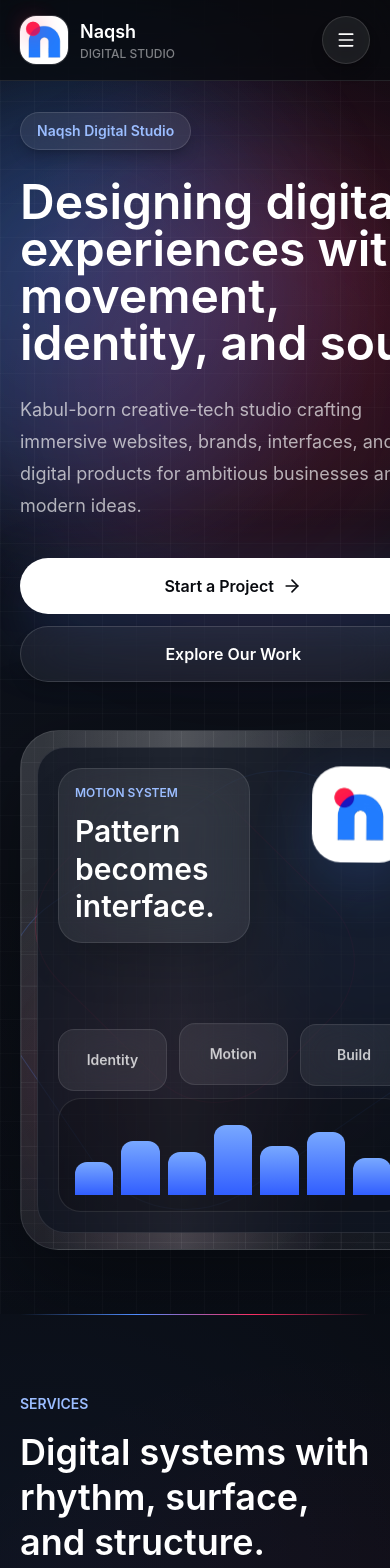
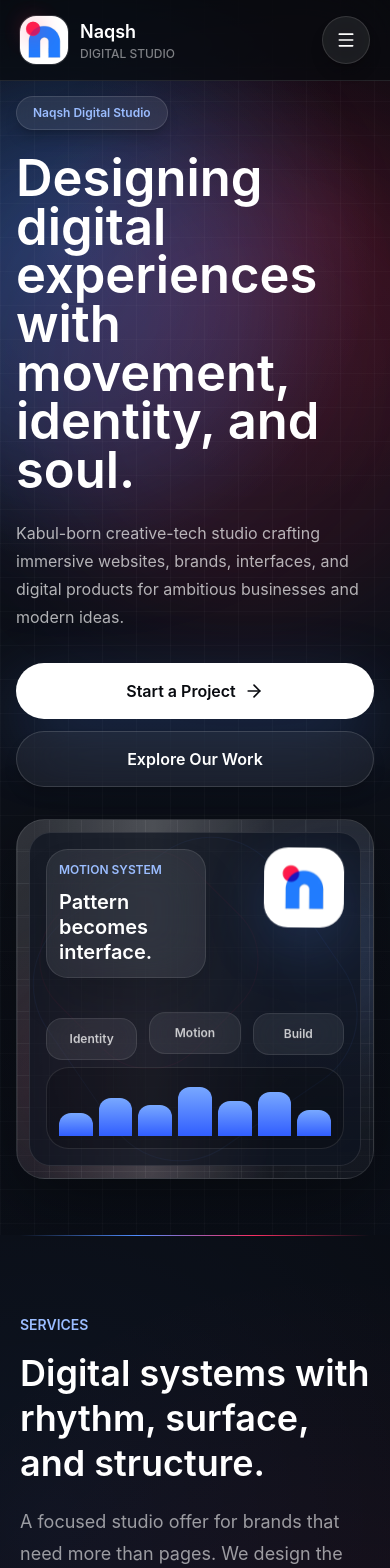
Before and after one commit to Ferdows-Ahmadi/naqsh-dev, a React (Vite) app: page / in a window 390 px wide. Shown: the top 1568 px of the page. Built offline with nearby package versions, Linux system fonts and the light colour scheme.

Commit message:
Improve mobile hero and footer design

```diff
--- a/src/App.jsx
+++ b/src/App.jsx
@@ -52,6 +52,11 @@
 }
 
 const contactLinks = [contact.whatsapp, contact.instagram, contact.facebook, contact.email]
+
+const founders = [
+  ['Ahmad Ferdows Ahmadi', 'ferdowsahmadi@naqsh.dev'],
+  ['Ahmad Rishad Haidari', 'rishadhaidari@naqsh.dev'],
+]
 
 const navItems = [
   ['Services', '#services'],
@@ -314,18 +319,18 @@
   return (
     <section
       id="top"
-      className="relative min-h-screen overflow-hidden px-5 pb-16 pt-28 sm:px-7 lg:px-10"
+      className="relative min-h-[100svh] overflow-hidden px-4 pb-14 pt-24 sm:px-7 sm:pt-28 lg:px-10"
       onPointerMove={handlePointerMove}
       onPointerLeave={resetPointer}
     >
       <CinematicField deepX={deepX} deepY={deepY} visualX={visualX} visualY={visualY} />
-      <div className="relative mx-auto grid min-h-[calc(100vh-7rem)] max-w-7xl items-center gap-12 lg:grid-cols-[0.96fr_1.04fr]">
-        <motion.div style={{ x: textX, y: textY }} className="relative z-10">
+      <div className="relative mx-auto grid min-h-[calc(100svh-6rem)] w-full max-w-7xl items-center gap-8 sm:gap-12 lg:grid-cols-[0.96fr_1.04fr]">
+        <motion.div style={{ x: textX, y: textY }} className="relative z-10 min-w-0">
           <motion.p
             initial={{ opacity: 0, y: 24, filter: 'blur(10px)' }}
             animate={{ opacity: 1, y: 0, filter: 'blur(0px)' }}
             transition={{ type: 'spring', stiffness: 80, damping: 18, delay: 0.08 }}
-            className="inline-flex rounded-full border border-white/12 bg-white/8 px-4 py-2 text-sm font-semibold text-[#9bbdff] shadow-lg shadow-black/20 backdrop-blur-xl"
+            className="inline-flex max-w-full rounded-full border border-white/12 bg-white/8 px-4 py-2 text-xs font-semibold text-[#9bbdff] shadow-lg shadow-black/20 backdrop-blur-xl sm:text-sm"
           >
             Naqsh Digital Studio
           </motion.p>
@@ -333,7 +338,7 @@
             initial={{ opacity: 0, y: 42, filter: 'blur(14px)' }}
             animate={{ opacity: 1, y: 0, filter: 'blur(0px)' }}
             transition={{ type: 'spring', stiffness: 62, damping: 18, delay: 0.18 }}
-            className="mt-7 max-w-5xl text-5xl font-semibold leading-[0.98] text-white sm:text-6xl lg:text-8xl"
+            className="mt-6 max-w-5xl text-[clamp(2.75rem,13vw,5.8rem)] font-semibold leading-[0.96] text-white sm:mt-7 sm:text-6xl lg:text-8xl"
           >
             Designing digital experiences with movement, identity, and soul.
           </motion.h1>
@@ -341,7 +346,7 @@
             initial={{ opacity: 0, y: 28 }}
             animate={{ opacity: 1, y: 0 }}
             transition={{ type: 'spring', stiffness: 72, damping: 20, delay: 0.32 }}
-            className="mt-7 max-w-2xl text-lg leading-8 text-white/66 sm:text-xl"
+            className="mt-6 max-w-2xl text-base leading-7 text-white/68 sm:mt-7 sm:text-xl sm:leading-8"
           >
             Kabul-born creative-tech studio crafting immersive websites, brands, interfaces,
             and digital products for ambitious businesses and modern ideas.
@@ -350,18 +355,18 @@
             initial={{ opacity: 0, y: 24 }}
             animate={{ opacity: 1, y: 0 }}
             transition={{ type: 'spring', stiffness: 80, damping: 18, delay: 0.42 }}
-            className="mt-9 grid gap-3 sm:flex"
+            className="mt-8 grid gap-3 sm:mt-9 sm:flex"
           >
             <MagneticLink
               href="#contact"
-              className="inline-flex min-h-14 items-center justify-center gap-2 rounded-full bg-white px-7 text-base font-semibold text-[#080a0f] shadow-[0_24px_70px_rgba(79,140,255,0.24)] transition hover:bg-[#eef4ff] focus-visible:outline focus-visible:outline-2 focus-visible:outline-offset-4 focus-visible:outline-[#4f8cff]"
+              className="inline-flex min-h-14 w-full items-center justify-center gap-2 rounded-full bg-white px-7 text-base font-semibold text-[#080a0f] shadow-[0_24px_70px_rgba(79,140,255,0.24)] transition hover:bg-[#eef4ff] focus-visible:outline focus-visible:outline-2 focus-visible:outline-offset-4 focus-visible:outline-[#4f8cff] sm:w-auto"
             >
               Start a Project
               <ArrowRight className="h-5 w-5" />
             </MagneticLink>
             <MagneticLink
               href="#work"
-              className="inline-flex min-h-14 items-center justify-center rounded-full border border-white/14 bg-white/[0.055] px-7 text-base font-semibold text-white shadow-lg shadow-black/20 backdrop-blur-xl transition hover:border-white/28 hover:bg-white/10 focus-visible:outline focus-visible:outline-2 focus-visible:outline-offset-4 focus-visible:outline-[#4f8cff]"
+              className="inline-flex min-h-14 w-full items-center justify-center rounded-full border border-white/14 bg-white/[0.055] px-7 text-base font-semibold text-white shadow-lg shadow-black/20 backdrop-blur-xl transition hover:border-white/28 hover:bg-white/10 focus-visible:outline focus-visible:outline-2 focus-visible:outline-offset-4 focus-visible:outline-[#4f8cff] sm:w-auto"
             >
               Explore Our Work
             </MagneticLink>
@@ -373,7 +378,7 @@
           initial={{ opacity: 0, y: 36, scale: 0.96, filter: 'blur(12px)' }}
           animate={{ opacity: 1, y: 0, scale: 1, filter: 'blur(0px)' }}
           transition={{ type: 'spring', stiffness: 58, damping: 18, delay: 0.22 }}
-          className="relative mx-auto w-full max-w-[560px] lg:max-w-none"
+          className="relative mx-auto w-full max-w-[25rem] sm:max-w-[560px] lg:max-w-none"
         >
           <HeroSystem deepX={deepX} deepY={deepY} />
         </motion.div>
@@ -384,28 +389,28 @@
 
 function HeroSystem({ deepX, deepY }) {
   return (
-    <div className="relative aspect-[0.82] min-h-[520px] overflow-hidden rounded-[2.4rem] border border-white/10 bg-[linear-gradient(145deg,rgba(255,255,255,0.16),rgba(255,255,255,0.04))] p-4 shadow-[0_30px_100px_rgba(0,0,0,0.42)] backdrop-blur-xl sm:aspect-square">
+    <div className="relative h-[360px] max-h-[72svh] w-full overflow-hidden rounded-[1.8rem] border border-white/10 bg-[linear-gradient(145deg,rgba(255,255,255,0.15),rgba(255,255,255,0.035))] p-3 shadow-[0_24px_80px_rgba(0,0,0,0.38)] backdrop-blur-xl sm:aspect-square sm:h-auto sm:min-h-[520px] sm:rounded-[2.4rem] sm:p-4 lg:aspect-[0.9] lg:min-h-[600px]">
       <motion.div
         aria-hidden="true"
         animate={{ rotate: 360 }}
         transition={{ duration: 44, repeat: Infinity, ease: 'linear' }}
-        className="absolute left-1/2 top-1/2 h-[82%] w-[82%] -translate-x-1/2 -translate-y-1/2 rounded-[7rem] border border-[#4f8cff]/24"
+        className="absolute left-1/2 top-1/2 h-[78%] w-[78%] -translate-x-1/2 -translate-y-1/2 rounded-[5rem] border border-[#4f8cff]/24 sm:h-[82%] sm:w-[82%] sm:rounded-[7rem]"
       />
       <motion.div
         aria-hidden="true"
         animate={{ rotate: -360 }}
         transition={{ duration: 54, repeat: Infinity, ease: 'linear' }}
-        className="absolute left-[12%] top-[12%] h-[58%] w-[58%] rounded-[5rem] border border-[#ff2b5d]/18"
+        className="absolute left-[10%] top-[12%] h-[54%] w-[54%] rounded-[4rem] border border-[#ff2b5d]/18 sm:left-[12%] sm:h-[58%] sm:w-[58%] sm:rounded-[5rem]"
       />
       <motion.div
         aria-hidden="true"
         style={{ x: deepX, y: deepY }}
-        className="absolute -right-10 top-20 h-56 w-56 rounded-full bg-[#4f8cff]/24 blur-3xl"
+        className="absolute -right-12 top-12 h-40 w-40 rounded-full bg-[#4f8cff]/24 blur-3xl sm:-right-10 sm:top-20 sm:h-56 sm:w-56"
       />
       <motion.div
         aria-hidden="true"
         style={{ x: deepX, y: deepY }}
-        className="absolute bottom-10 left-4 h-64 w-64 rounded-full bg-[#ff2b5d]/14 blur-3xl"
+        className="absolute bottom-4 left-0 h-44 w-44 rounded-full bg-[#ff2b5d]/14 blur-3xl sm:bottom-10 sm:left-4 sm:h-64 sm:w-64"
       />
       <div className="absolute inset-0 bg-[linear-gradient(90deg,rgba(255,255,255,0.055)_1px,transparent_1px),linear-gradient(0deg,rgba(255,255,255,0.045)_1px,transparent_1px)] bg-[length:32px_32px]" />
       <motion.div
@@ -415,19 +420,19 @@
         className="absolute inset-y-0 w-2/3 bg-[linear-gradient(90deg,transparent,rgba(255,255,255,0.16),transparent)]"
       />
 
-      <div className="relative flex h-full flex-col justify-between overflow-hidden rounded-[1.75rem] border border-white/10 bg-[#0e1420]/72 p-5">
+      <div className="relative flex h-full flex-col justify-between overflow-hidden rounded-[1.35rem] border border-white/10 bg-[#0e1420]/72 p-4 sm:rounded-[1.75rem] sm:p-5">
         <div className="flex items-start justify-between gap-4">
           <motion.div
             whileHover={{ y: -4, rotate: -1 }}
-            className="max-w-48 rounded-[1.5rem] border border-white/10 bg-white/[0.07] p-4 shadow-2xl shadow-black/20 backdrop-blur-xl"
+            className="max-w-[10rem] rounded-[1.35rem] border border-white/10 bg-white/[0.07] p-3 shadow-2xl shadow-black/20 backdrop-blur-xl sm:max-w-48 sm:rounded-[1.5rem] sm:p-4"
           >
             <p className="text-xs font-semibold uppercase text-[#9bbdff]">Motion system</p>
-            <p className="mt-3 text-3xl font-semibold leading-tight">Pattern becomes interface.</p>
+            <p className="mt-3 text-xl font-semibold leading-tight sm:text-3xl">Pattern becomes interface.</p>
           </motion.div>
           <motion.div
             animate={{ y: [0, -10, 0], rotate: [0, 3, 0] }}
             transition={{ duration: 6, repeat: Infinity, ease: 'easeInOut' }}
-            className="h-24 w-24 rounded-[1.8rem] border border-white/10 bg-white p-3 shadow-[0_20px_60px_rgba(79,140,255,0.18)]"
+            className="h-20 w-20 rounded-[1.5rem] border border-white/10 bg-white p-2.5 shadow-[0_20px_60px_rgba(79,140,255,0.18)] sm:h-24 sm:w-24 sm:rounded-[1.8rem] sm:p-3"
           >
             <img
               src={`${import.meta.env.BASE_URL}naqsh-icon.jpeg`}
@@ -445,14 +450,14 @@
                 key={label}
                 animate={{ y: [0, index % 2 ? -6 : 6, 0] }}
                 transition={{ duration: 5 + index, repeat: Infinity, ease: 'easeInOut' }}
-                className="rounded-2xl border border-white/10 bg-white/[0.07] px-3 py-5 text-center text-sm font-semibold text-white/76 backdrop-blur-xl"
+                className="rounded-2xl border border-white/10 bg-white/[0.07] px-2 py-3 text-center text-xs font-semibold text-white/76 backdrop-blur-xl sm:px-3 sm:py-5 sm:text-sm"
               >
                 {label}
               </motion.div>
             ))}
           </div>
-          <div className="rounded-[1.4rem] border border-white/10 bg-black/20 p-4">
-            <div className="flex h-20 items-end gap-2">
+          <div className="rounded-[1.4rem] border border-white/10 bg-black/20 p-3 sm:p-4">
+            <div className="flex h-14 items-end gap-1.5 sm:h-20 sm:gap-2">
               {[48, 72, 56, 88, 62, 80, 50].map((height, index) => (
                 <motion.span
                   key={index}
@@ -479,13 +484,14 @@
     >
       <div className="mt-10 grid gap-4 sm:grid-cols-2 lg:grid-cols-3">
         {services.map((service, index) => (
-          <KineticCard key={service.title} index={index} className="group min-h-72 rounded-[2rem] border border-white/10 bg-white/[0.055] p-6 shadow-2xl shadow-black/10 backdrop-blur-xl">
-            <div className="mb-8 flex h-14 w-14 items-center justify-center rounded-2xl bg-[linear-gradient(135deg,rgba(79,140,255,0.28),rgba(255,43,93,0.14))] text-[#b9d0ff]">
+          <KineticCard key={service.title} index={index} className="group relative min-h-64 overflow-hidden rounded-[2rem] border border-white/[0.09] bg-white/[0.035] p-6 shadow-[0_18px_70px_rgba(0,0,0,0.14)] backdrop-blur-2xl">
+            <div className="pointer-events-none absolute inset-0 bg-[radial-gradient(circle_at_22%_12%,rgba(79,140,255,0.14),transparent_34%),linear-gradient(135deg,rgba(255,255,255,0.06),transparent_58%)] opacity-70 transition group-hover:opacity-100" />
+            <div className="relative mb-8 flex h-14 w-14 items-center justify-center rounded-2xl border border-white/10 bg-[linear-gradient(135deg,rgba(79,140,255,0.2),rgba(255,43,93,0.1))] text-[#b9d0ff] shadow-lg shadow-[#4f8cff]/10">
               <service.icon className="h-6 w-6" />
             </div>
-            <h3 className="text-2xl font-semibold">{service.title}</h3>
-            <p className="mt-4 leading-7 text-white/58">{service.description}</p>
-            <div className="mt-8 h-px bg-[linear-gradient(90deg,#4f8cff,transparent)] opacity-0 transition group-hover:opacity-100" />
+            <h3 className="relative text-2xl font-semibold">{service.title}</h3>
+            <p className="relative mt-4 leading-7 text-white/62">{service.description}</p>
+            <div className="relative mt-8 h-px bg-[linear-gradient(90deg,rgba(79,140,255,0.78),transparent)] opacity-0 transition group-hover:opacity-100" />
           </KineticCard>
         ))}
       </div>
@@ -950,10 +956,11 @@
     >
       <div className="mt-10 grid gap-4 sm:grid-cols-2 lg:grid-cols-3">
         {why.map(([title, description], index) => (
-          <KineticCard key={title} index={index} className="rounded-[2rem] border border-white/10 bg-white/[0.055] p-6 shadow-2xl shadow-black/10 backdrop-blur-xl">
-            <BadgeCheck className="h-6 w-6 text-[#ff6b8b]" />
-            <h3 className="mt-6 text-xl font-semibold">{title}</h3>
-            <p className="mt-3 leading-7 text-white/56">{description}</p>
+          <KineticCard key={title} index={index} className="group relative overflow-hidden rounded-[2rem] border border-white/[0.09] bg-white/[0.032] p-6 shadow-[0_18px_70px_rgba(0,0,0,0.14)] backdrop-blur-2xl">
+            <div className="pointer-events-none absolute inset-0 bg-[radial-gradient(circle_at_18%_10%,rgba(255,43,93,0.11),transparent_32%),radial-gradient(circle_at_90%_80%,rgba(79,140,255,0.1),transparent_34%)] opacity-70 transition group-hover:opacity-100" />
+            <BadgeCheck className="relative h-6 w-6 text-[#ff6b8b]" />
+            <h3 className="relative mt-6 text-xl font-semibold">{title}</h3>
+            <p className="relative mt-3 leading-7 text-white/62">{description}</p>
           </KineticCard>
         ))}
       </div>
@@ -1027,19 +1034,76 @@
 
 function Footer() {
   return (
-    <footer className="border-t border-white/10 bg-[#080a0f] px-5 py-10 sm:px-7 lg:px-10">
-      <div className="mx-auto grid max-w-7xl gap-7 lg:grid-cols-[1fr_auto] lg:items-center">
-        <div>
-          <p className="text-xl font-semibold">Naqsh Digital Studio</p>
-          <p className="mt-2 max-w-2xl leading-7 text-white/48">
-            Kabul-born creative-tech studio for immersive websites, brands, interfaces,
-            and multilingual digital products.
-          </p>
+    <footer className="relative overflow-hidden border-t border-white/10 bg-[#080a0f] px-5 py-14 sm:px-7 lg:px-10 lg:py-18">
+      <div className="absolute inset-0 bg-[radial-gradient(circle_at_18%_10%,rgba(79,140,255,0.16),transparent_34%),radial-gradient(circle_at_84%_0%,rgba(255,43,93,0.1),transparent_28%),linear-gradient(180deg,#0d111a,#080a0f)]" />
+      <motion.div
+        aria-hidden="true"
+        animate={{ x: ['-18%', '18%', '-18%'], opacity: [0.16, 0.34, 0.16] }}
+        transition={{ duration: 10, repeat: Infinity, ease: 'easeInOut' }}
+        className="absolute left-0 top-0 h-px w-full bg-[linear-gradient(90deg,transparent,#4f8cff,#ff2b5d,transparent)]"
+      />
+      <div className="relative mx-auto max-w-7xl">
+        <div className="grid gap-10 border-b border-white/10 pb-10 lg:grid-cols-[1fr_0.86fr] lg:items-start">
+          <motion.div
+            variants={fadeUp}
+            initial="hidden"
+            whileInView="visible"
+            viewport={{ once: true, amount: 0.34 }}
+            transition={{ type: 'spring', stiffness: 82, damping: 20 }}
+          >
+            <p className="text-2xl font-semibold">Naqsh Digital Studio</p>
+            <p className="mt-4 max-w-2xl text-lg leading-8 text-white/58">
+              Kabul-born creative-tech studio crafting immersive websites, brands,
+              interfaces, and multilingual digital experiences.
+            </p>
+            <p className="mt-7 max-w-xl text-sm font-semibold uppercase tracking-[0.22em] text-[#9bbdff]">
+              Designing digital experiences from Kabul to the world.
+            </p>
+          </motion.div>
+
+          <motion.div
+            variants={fadeUp}
+            initial="hidden"
+            whileInView="visible"
+            viewport={{ once: true, amount: 0.34 }}
+            transition={{ type: 'spring', stiffness: 82, damping: 20, delay: 0.06 }}
+            className="rounded-[2rem] border border-white/[0.09] bg-white/[0.04] p-5 shadow-[0_20px_80px_rgba(0,0,0,0.18)] backdrop-blur-2xl sm:p-6"
+          >
+            <p className="text-sm font-semibold uppercase tracking-[0.18em] text-white/44">Designed & Developed By</p>
+            <div className="mt-5 grid gap-3">
+              {founders.map(([name, email]) => (
+                <motion.a
+                  key={email}
+                  href={`mailto:${email}`}
+                  className="group flex min-h-16 items-center justify-between gap-4 rounded-[1.35rem] border border-white/10 bg-white/[0.045] px-4 transition hover:border-[#4f8cff]/34 hover:bg-white/[0.075] focus-visible:outline focus-visible:outline-2 focus-visible:outline-offset-4 focus-visible:outline-[#4f8cff]"
+                  whileHover={{ y: -2 }}
+                  whileTap={{ scale: 0.98 }}
+                  transition={{ type: 'spring', stiffness: 260, damping: 20 }}
+                >
+                  <span>
+                    <span className="block font-semibold text-white">{name}</span>
+                    <span className="mt-1 block text-sm text-white/52">{email}</span>
+                  </span>
+                  <Mail className="h-5 w-5 text-[#9bbdff] transition group-hover:translate-x-1" />
+                </motion.a>
+              ))}
+            </div>
+          </motion.div>
         </div>
-        <div className="grid gap-2 sm:flex">
-          {contactLinks.map((link) => (
-            <ContactLink key={link.label} link={link} compact />
-          ))}
+
+        <div className="flex flex-col gap-5 pt-8 text-sm text-white/44 sm:flex-row sm:items-center sm:justify-between">
+          <p>© 2026 Naqsh Digital Studio. All rights reserved.</p>
+          <nav className="flex flex-wrap gap-4" aria-label="Footer links">
+            <a href="#contact" className="transition hover:text-white focus-visible:outline focus-visible:outline-2 focus-visible:outline-offset-4 focus-visible:outline-[#4f8cff]">
+              Contact
+            </a>
+            <a href="mailto:hello@naqsh.dev" className="transition hover:text-white focus-visible:outline focus-visible:outline-2 focus-visible:outline-offset-4 focus-visible:outline-[#4f8cff]">
+              Privacy
+            </a>
+            <a href="mailto:hello@naqsh.dev" className="transition hover:text-white focus-visible:outline focus-visible:outline-2 focus-visible:outline-offset-4 focus-visible:outline-[#4f8cff]">
+              Terms
+            </a>
+          </nav>
         </div>
       </div>
     </footer>
```
